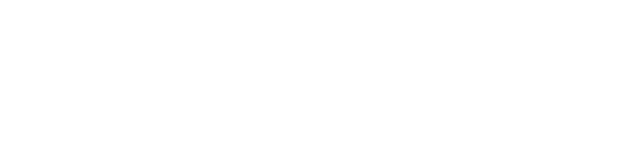
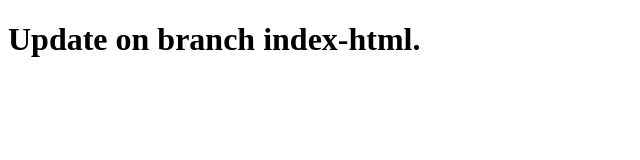
Before and after one commit to LoisPeters/new_test, a plain HTML site: page index.html in a window 1280 px wide. Shown: the whole page, without its empty margins (0-640 px from the left). Drawn offline with Linux system fonts and the light colour scheme.

Commit message:
added code to index.html

```diff
--- a/index.html
+++ b/index.html
@@ -5,7 +5,7 @@
         <title>New Test</title>
     </head>
     <body>
-
+        <h1>Update on branch index-html.</h1>
 
     </body>
 </html>
```
